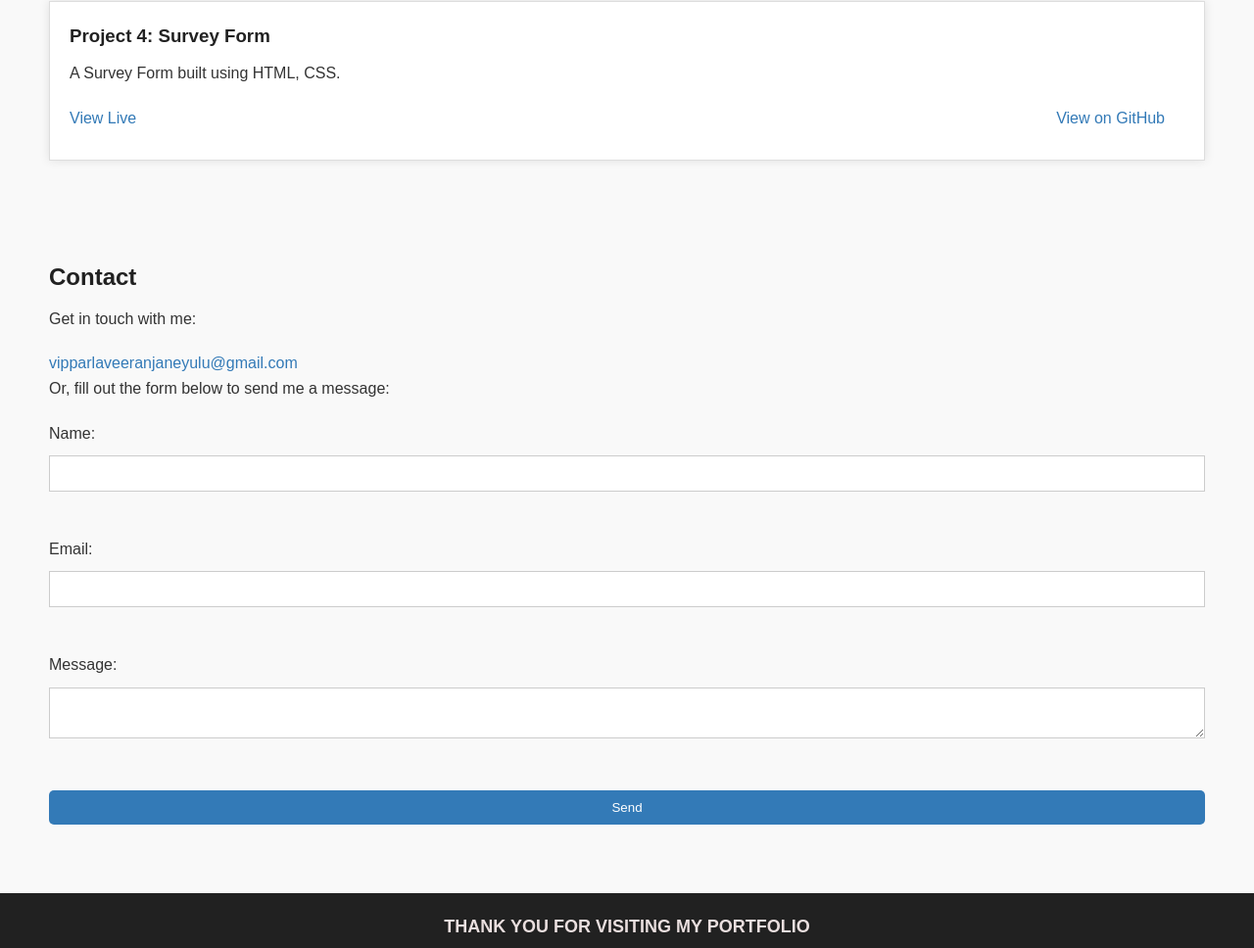
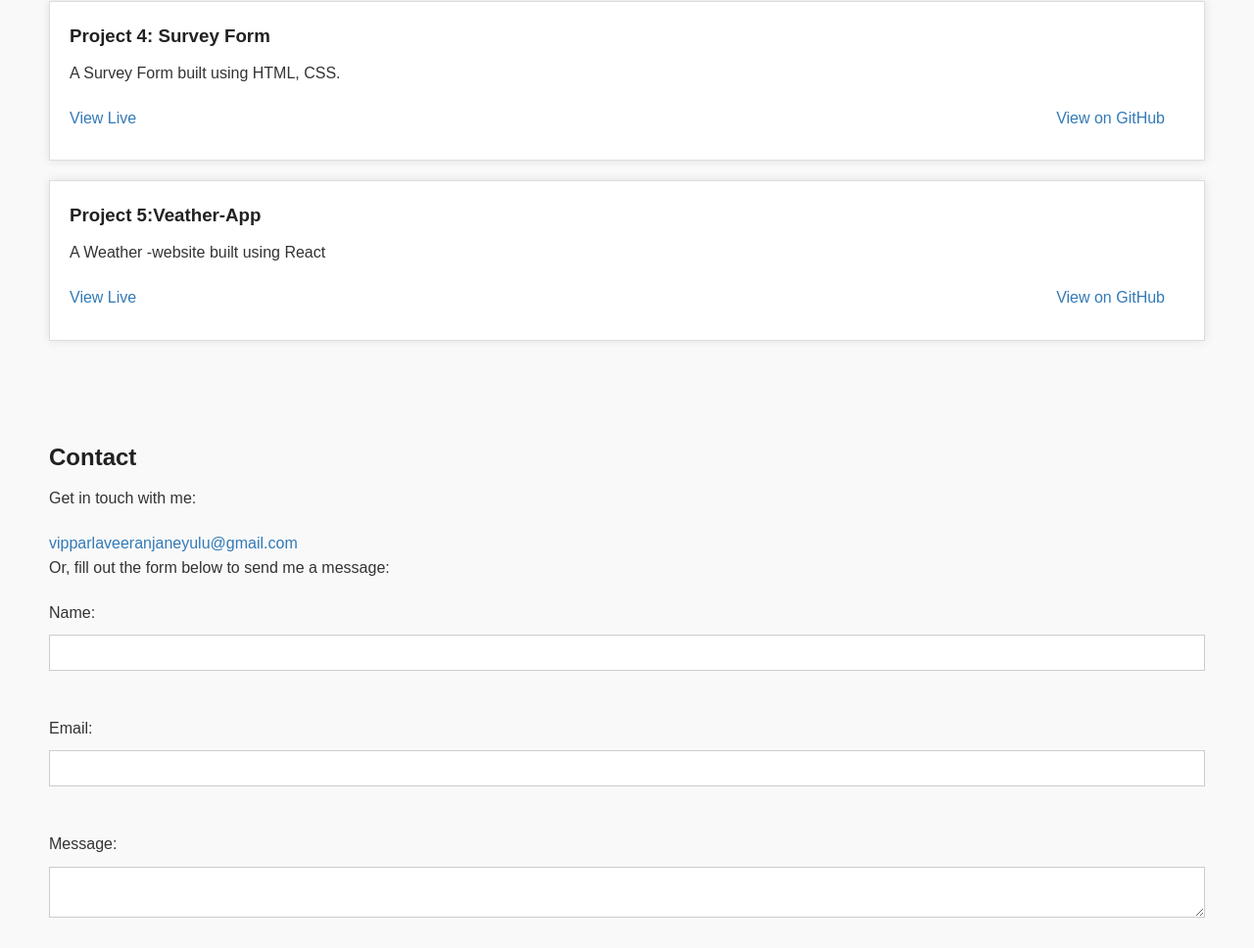
Before and after one commit to veera5423/portfolio, a plain HTML site: page index.html in a window 1280 px wide. Shown: the part 1804-2772 px from the top of the page at 98% size. Drawn offline with Linux system fonts and the light colour scheme.

Commit message:
Update index.html

```diff
--- a/index.html
+++ b/index.html
@@ -96,6 +96,15 @@
           <li><a href="#">View on GitHub</a></li>
         </ul>
       </div>
+         <div class="project">
+
+        <h3>Project 5:Veather-App</h3>
+        <p>A Weather -website built using React</p>
+        <ul>
+          <li><a href="https://veera5423.github.io/features">View Live</a></li>
+          <li><a href="https://github.com/veera5423/weather-app">View on GitHub</a></li>
+        </ul>
+      </div>
 
     </div>
   </section>
```
